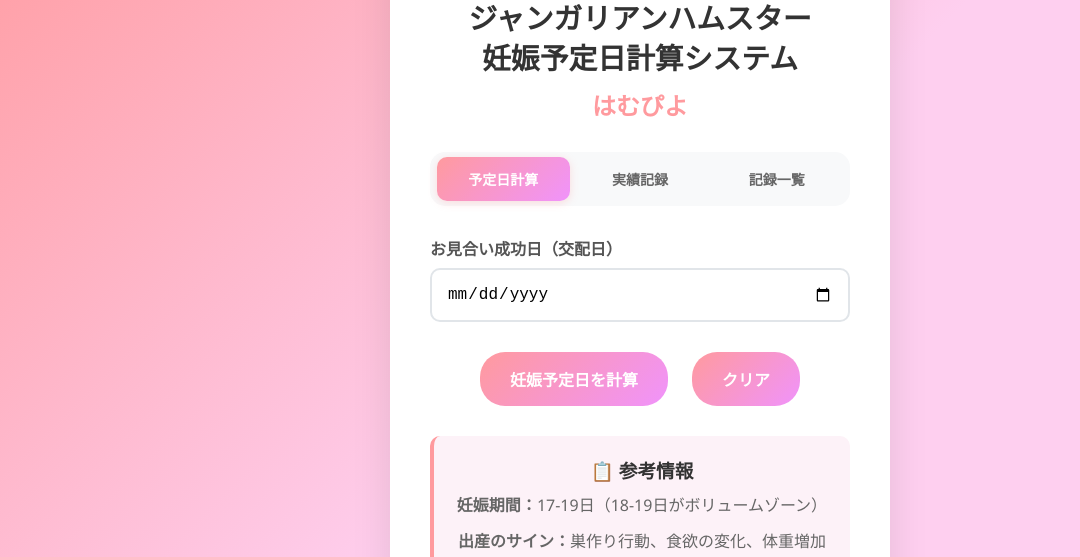
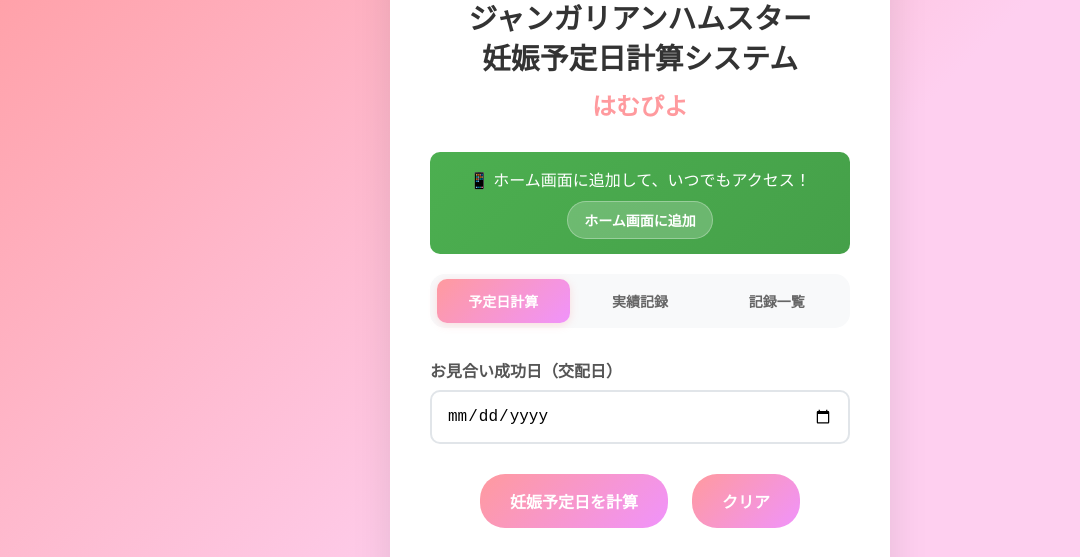
Before and after one commit to hamuchira/hello-baby, a plain HTML site: page index.html in a window 1280 px wide. Shown: the part 169-726 px from the top of the page, without its empty margins (0-1080 px from the left). Drawn offline with Linux system fonts and the light colour scheme.

Commit message:
Add files via upload

```diff
--- a/index.html
+++ b/index.html
@@ -1001,6 +1001,9 @@
         let deferredPrompt;
 
         function setupPWA() {
+            // バナーを常に表示（テスト用）
+            showPWAInstallBanner();
+
             // PWAインストールプロンプトを待機
             window.addEventListener('beforeinstallprompt', (e) => {
                 console.log('PWA install prompt triggered');
```
